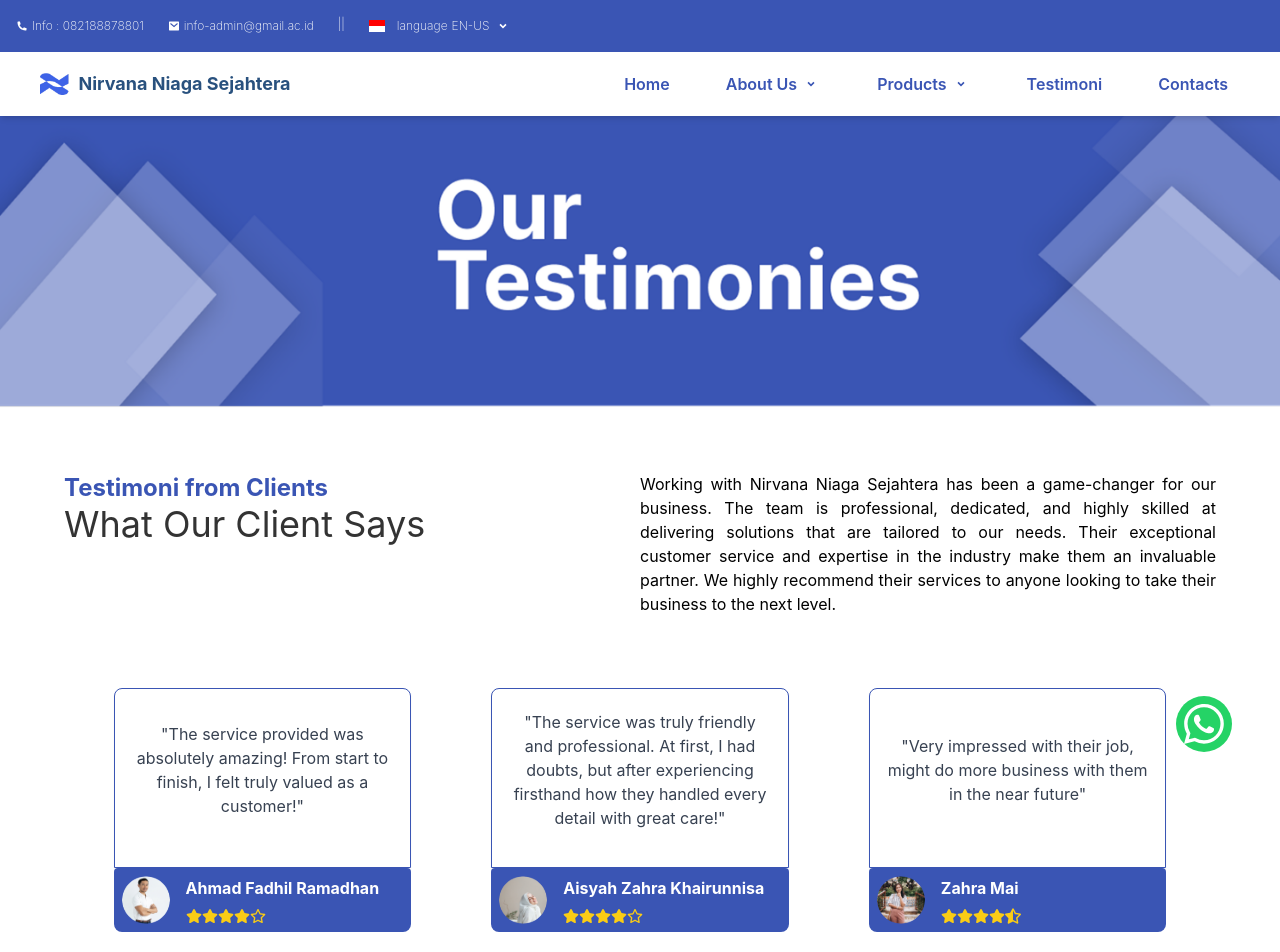
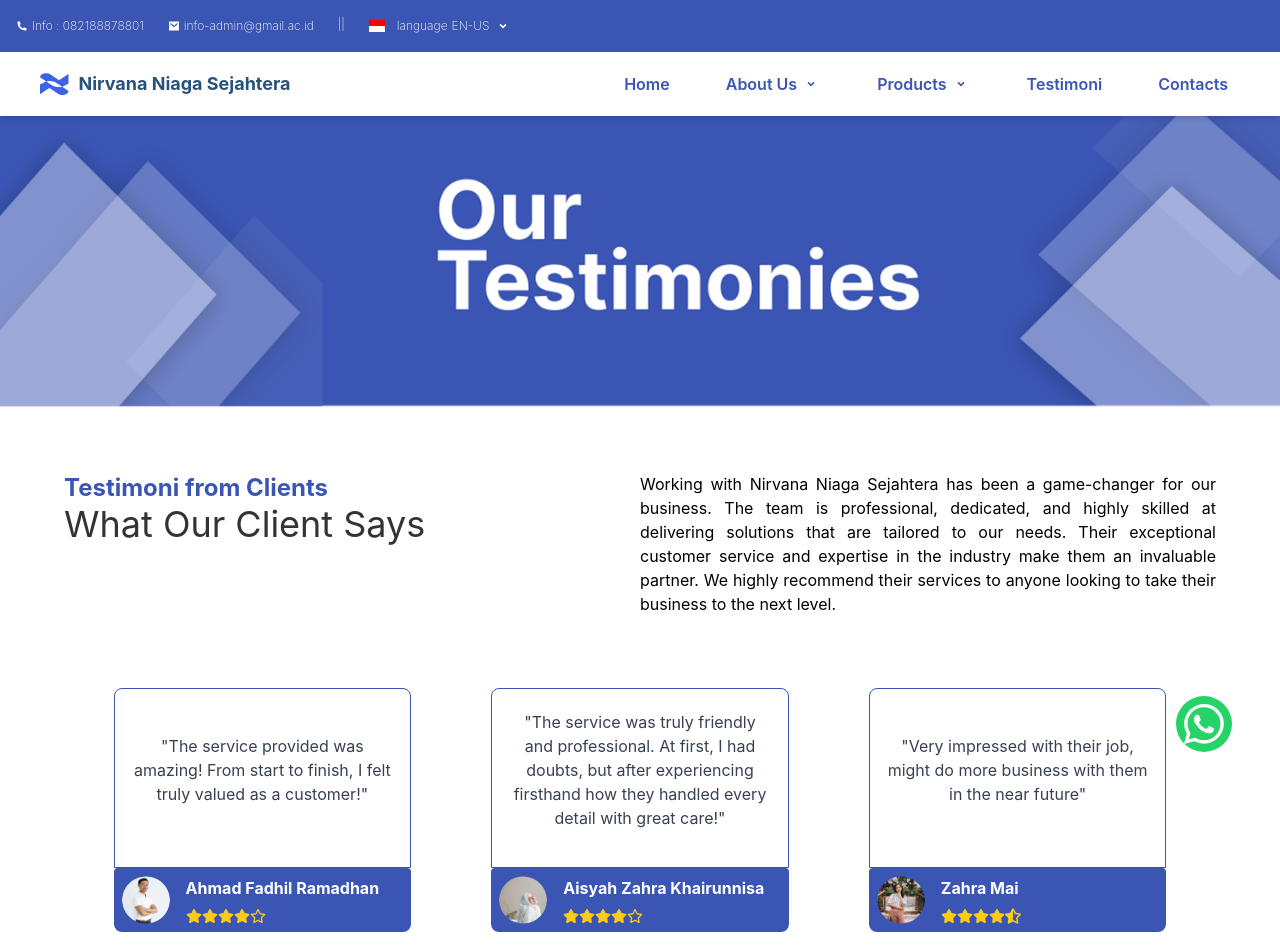
Before and after one commit to KaniaNayla-dev/new-nirvana, a React (Vite) app: page /testimoni in a window 1280 px wide. Shown: the top 952 px of the page. Built offline with nearby package versions, Linux system fonts and the light colour scheme.

Commit message:
ready for deployment

```diff
--- a/src/constants/homepage.js
+++ b/src/constants/homepage.js
@@ -5,7 +5,7 @@ import mukaSmallThree from "../assets/muka/dewi-small.png";
 export const testimonials = [
   {
     quote:
-      "The service provided was absolutely amazing! From start to finish, I felt truly valued as a customer!",
+      "The service provided was amazing! From start to finish, I felt truly valued as a customer!",
     name: "Ahmad Fadhil Ramadhan",
     avatar: mukaSmallTwo,
     rating: 4,
```
